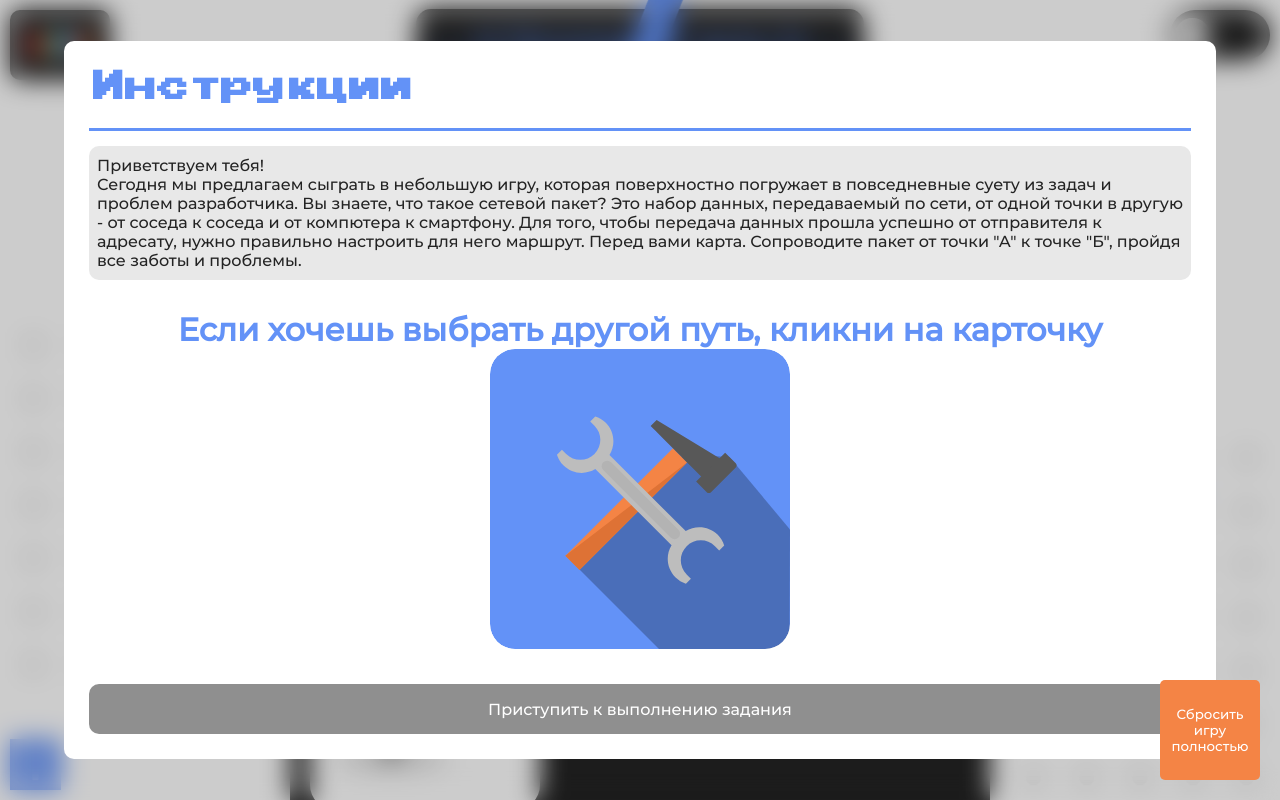
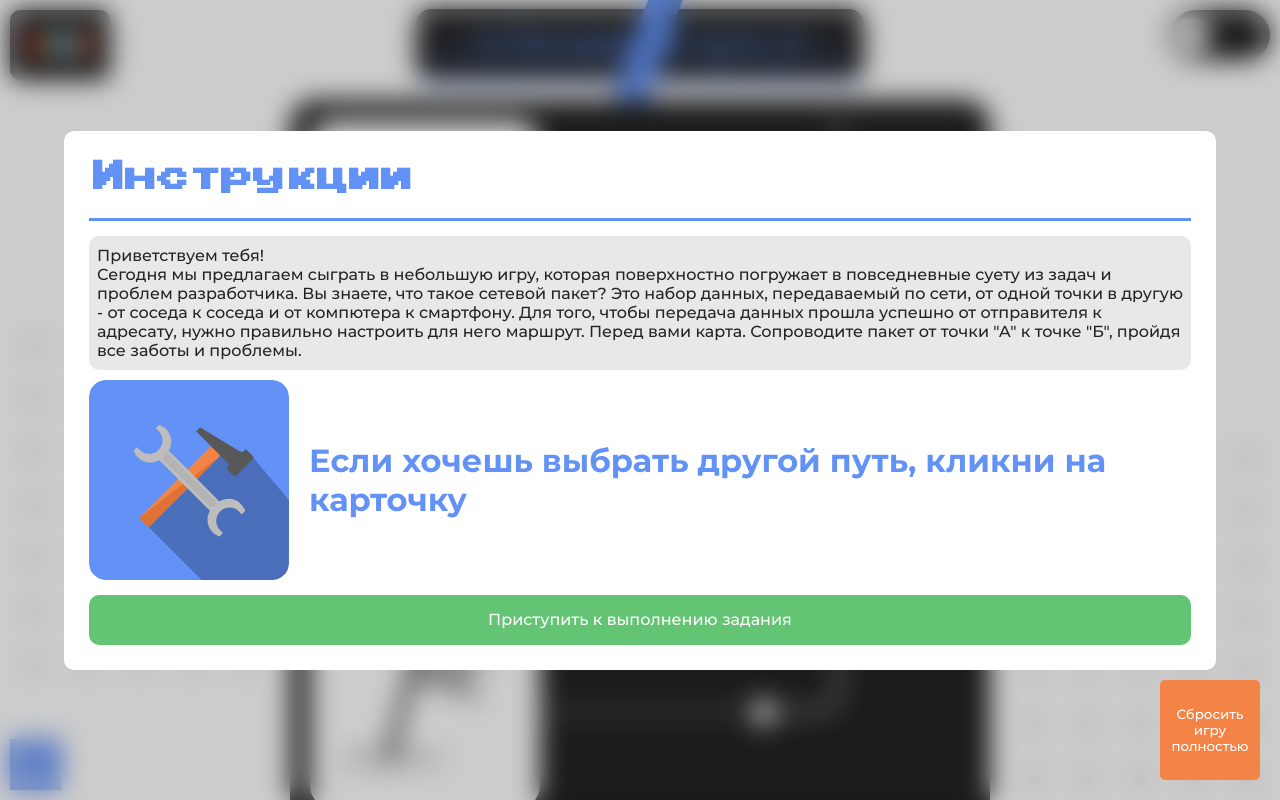
Before and after one commit to autobuscgt/openday, a React (Create React App) app: page / in a window 1280 px wide. Shown: the top 800 px of the page. Built offline with nearby package versions, Linux system fonts and the light colour scheme.

Commit message:
Стили для разных путей

```diff
--- a/src/App.js
+++ b/src/App.js
@@ -85,14 +85,6 @@ function AppContent() {
 
         <Switcher toggled={isDev} onClick={handleToggle}/>
 
-        {/* <button
-          style={{zIndex:'2', position:'absolute', bottom:'20px', right:'20px'}}
-          onClick={() => setEndIsOpen(true)}
-        >
-          END
-        </button>
-        <End isOpen={endIsOpen} onClose={() => setEndIsOpen(false)}/>  */}
-
         {isLoaded ? (
           <div className='instructions'>
             <button
@@ -105,6 +97,7 @@ function AppContent() {
               title={'Инструкции'}
               textContent={"Приступить к выполнению задания"}
               textUnder={mock_text}
+              startButton={true}
             >
               <Greet/>
             </Modal>
--- a/src/components/CommonComponents/Greet.js
+++ b/src/components/CommonComponents/Greet.js
@@ -4,16 +4,14 @@ import pathContext from "../../context/pathContext"
 function Greet() {
     const {isDev, toggleMode} = useContext(pathContext);
     return (
-    <div className=''>
         <div style={{fontFamily:'MM'}}>
             <div className='dev-container'>
-                <h1 style={!isDev ? {color:'var(--white-purple)'} : {color:'var(--green-color)'}}>
+                <div className='choosen-path' path-id={!isDev ? "1" : "2"} onClick={toggleMode}/>
+                <h1 style={!isDev ? {color:'var(--white-purple)',fontFamily:'MB'} : {color:'var(--green-color)',fontFamily:'MB'}}>
                     Если хочешь выбрать другой путь, кликни на карточку
                 </h1>
-                <div className='choosen-path' path-id={!isDev ? "1" : "2"} onClick={toggleMode}/>
             </div>
         </div>
-  </div>
     )
 }
 
--- a/src/components/CommonComponents/Modal.js
+++ b/src/components/CommonComponents/Modal.js
@@ -1,13 +1,18 @@
 import { useQuest } from '../../context/questContext';
+import pathContext from '../../context/pathContext';
+import { useContext } from 'react';
 
-function Modal({isOpen, onClose, title, children, questName, textContent, textUnder}) {
-    const {completedQuests} = useQuest();
+function Modal({isOpen, onClose, title, children, questName, textContent, textUnder, startButton}) {
+    const { completedQuests } = useQuest();
+    const { isDev } = useContext(pathContext);
+
     if (!isOpen) return null;
      const isQuestCompleted = questName ? completedQuests[questName] : false;
+
     return (
         <div className="modal-overlay">
             <div className="modal-content">
-                <div className="modal-header">
+                <div className={`modal-header ${isDev ? "dev" : ""}`}>
                     <h1>{title}</h1>
                 </div>
                 <div className={textUnder ? 'modal-header-example-text' : ''}>
@@ -17,7 +22,7 @@ function Modal({isOpen, onClose, title, children, questName, textContent, textUn
                 </div>
                 {children}
                 <div className="modal-footer">
-                    <button onClick={onClose} className = {`close-btn ${isQuestCompleted ? "yes" : ""}`}>
+                    <button onClick={onClose} className = {`close-btn ${isQuestCompleted || startButton ? "yes" : ""}`} >
                         {isQuestCompleted ? "Завершить задание" : (textContent || "Закрыть")}
                     </button>
                 </div>
--- a/src/styles/style.css
+++ b/src/styles/style.css
@@ -146,6 +146,12 @@ body {
     font-family: PM;
     text-align: left;
 }
+
+.modal-header.dev{
+    color: var(--green-color);
+    border-bottom: 3px solid var(--green-color);
+}
+
 
 .modal-header-example-text {
     margin: 10px 0px;
@@ -355,21 +361,22 @@ body {
 */
 
 .dev-container {
-    justify-content: center;
-    flex-direction: column;
-    padding: 20px 0px;
-    display: flex;
     align-items: center;
+    gap: 20px;
+    display: grid;
     min-height: 200px;
+    grid-template-columns: 200px 1fr;
 }
 
 .choosen-path {
     display: flex;
     flex-direction: column;
-    text-align: center;
+    text-align: left;
     background-repeat: no-repeat;
-    min-width: 300px;
-    min-height: 300px;
+    background-position: center;
+    background-size: cover;
+    min-width: 200px;
+    min-height: 200px;
 }
 
 .choosen-path[path-id="1"] {
```
